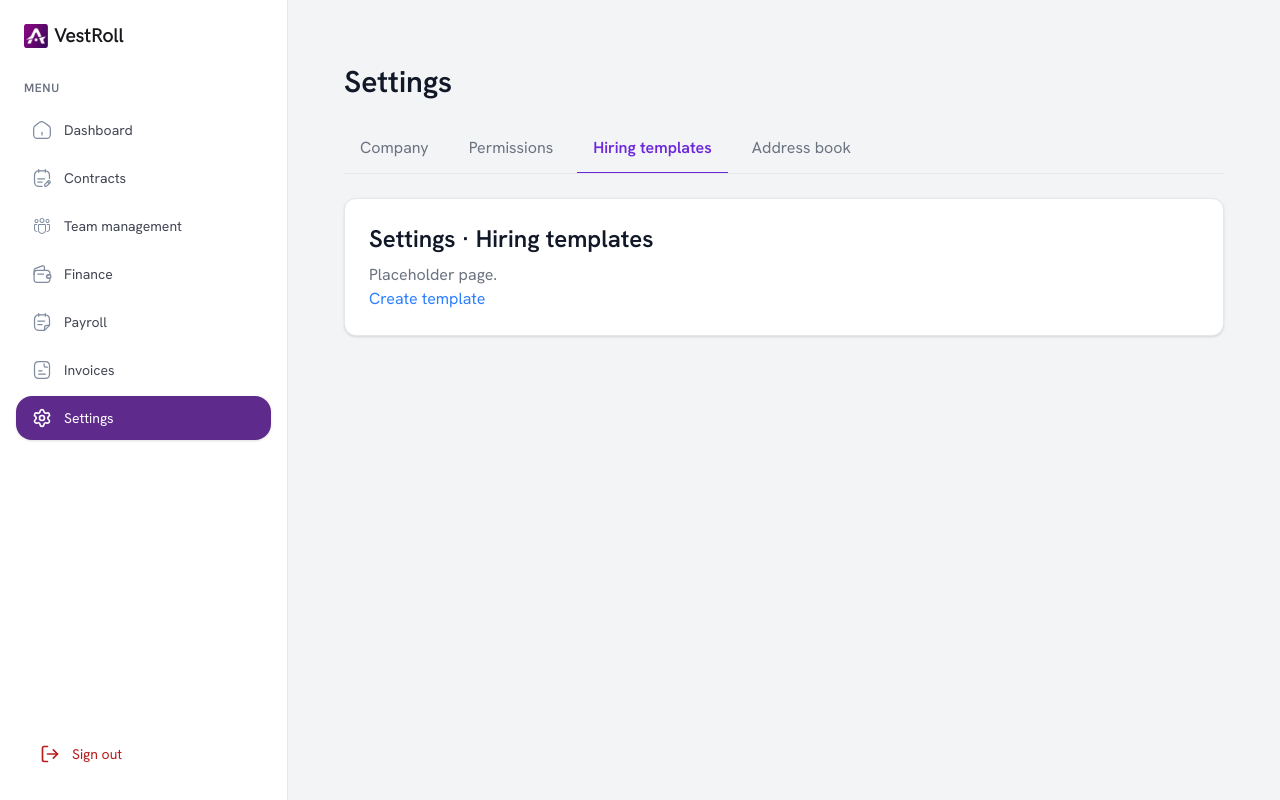
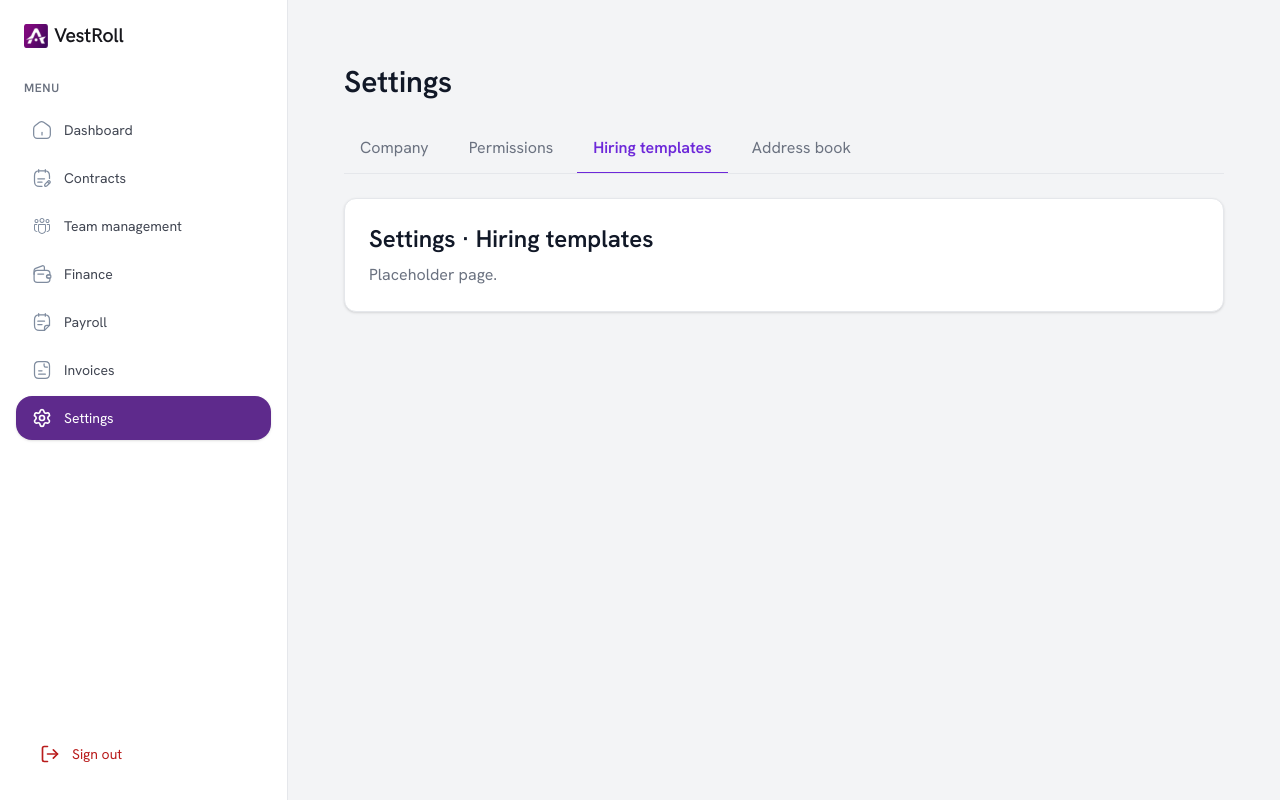
Before and after one commit to SafeVault/vestroll-frontend, a Next.js app: page /settings/hiring-templates in a window 1280 px wide. Built offline with nearby package versions, Linux system fonts and the light colour scheme.

Commit message:
fix merge conflict

```diff
--- a/src/app/settings/hiring-templates/page.tsx
+++ b/src/app/settings/hiring-templates/page.tsx
@@ -1,18 +1,8 @@
-import Link from "next/link";
 export default function SettingsHiringTemplatesPage() {
   return (
     <div className="rounded-xl border border-[#e5e7eb] bg-white p-6 shadow-sm">
-      <h1 className="text-2xl font-semibold text-[#111827]">
-        Settings · Hiring templates
-      </h1>
+      <h1 className="text-2xl font-semibold text-[#111827]">Settings · Hiring templates</h1>
       <p className="mt-2 text-[#6b7280]">Placeholder page.</p>
-      <Link
-        href="/components/create-templates"
-        className="text-blue-500 underline"
-      >
-        <button>Create template</button>
-      </Link>
-      <br />
     </div>
   );
 }
```
